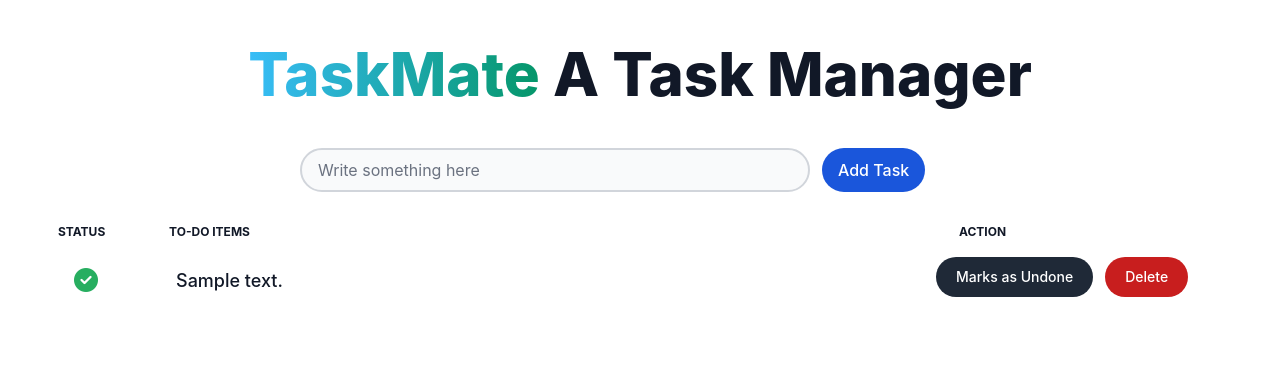
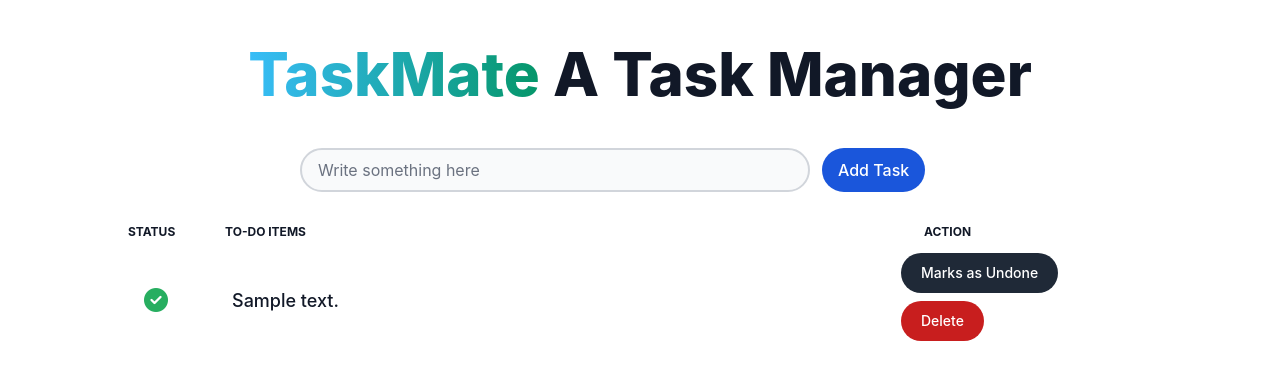
Before and after one commit to adivaste/TaskMate, a Django app: page / in a window 1280 px wide. Shown: the top 380 px of the page. Run offline with Django 4.2, Linux system fonts and the light colour scheme; tables that the repository leaves empty hold one stand-in row (values such as "Sample post"); some libraries are stand-ins or nearby versions.

Commit message:
Modified margin of table

```diff
--- a/templates/main/index.html
+++ b/templates/main/index.html
@@ -27,7 +27,7 @@
     }
 
     .tablemg{
-      margin: 20px 50px;
+      margin: 20px 120px;
     }
 
     .task-done {
```
